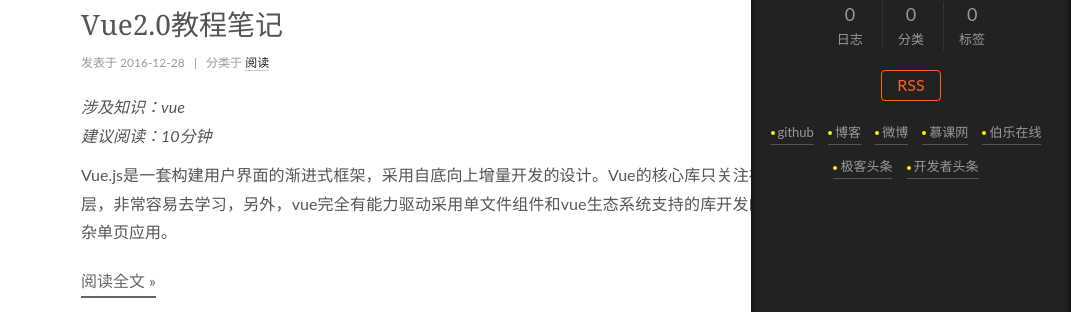
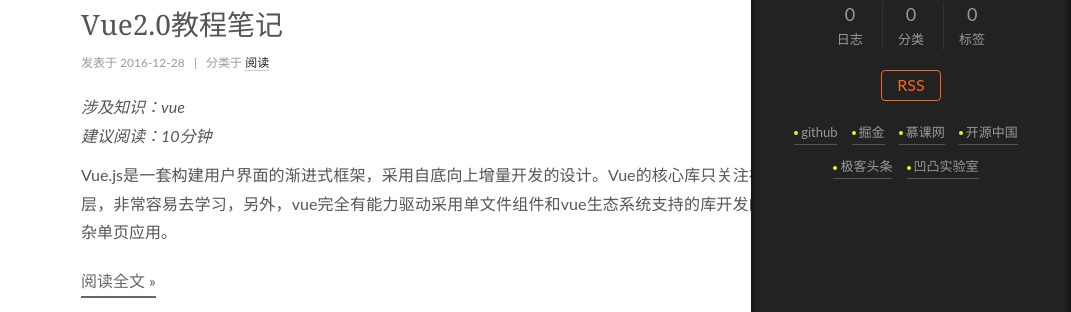
Before and after one commit to yzsunlei/yzsunlei.github.io, a Jekyll site: the page built from index.html, in a window 1280 px wide. Shown: the part 196-508 px from the top of the page, without its empty margins (209-1280 px from the left). Built offline with Jekyll 4.4.1, drawn with Linux system fonts in a browser that asks for light colours.

Commit message:
update the sidebar

```diff
--- a/_includes/sidebar.html
+++ b/_includes/sidebar.html
@@ -39,25 +39,22 @@
             </div>
             <div class="links-of-author motion-element">
                 <span class="links-of-author-item">
-                    <a href="#" target="_blank">github</a>
+                    <a href="https://github.com/yzsunlei" target="_blank">github</a>
                 </span>
                 <span class="links-of-author-item">
-                    <a href="#" target="_blank">博客</a>
+                    <a href="https://gold.xitu.io/user/585dd8381b69e6005613d6a3" target="_blank">掘金</a>
                 </span>
                 <span class="links-of-author-item">
-                    <a href="#" target="_blank">微博</a>
+                    <a href="http://www.imooc.com/u/2483490" target="_blank">慕课网</a>
                 </span>
                 <span class="links-of-author-item">
-                    <a href="#" target="_blank">慕课网</a>
+                    <a href="https://my.oschina.net/yzsunlei" target="_blank">开源中国</a>
                 </span>
                 <span class="links-of-author-item">
-                    <a href="#" target="_blank">伯乐在线</a>
+                    <a href="http://my.csdn.net/sunleiz" target="_blank">极客头条</a>
                 </span>
                 <span class="links-of-author-item">
-                    <a href="#" target="_blank">极客头条</a>
-                </span>
-                <span class="links-of-author-item">
-                    <a href="#" target="_blank">开发者头条</a>
+                    <a href="https://aotu.io/" target="_blank">凹凸实验室</a>
                 </span>
             </div>
             <div class="links-of-author motion-element">
```
